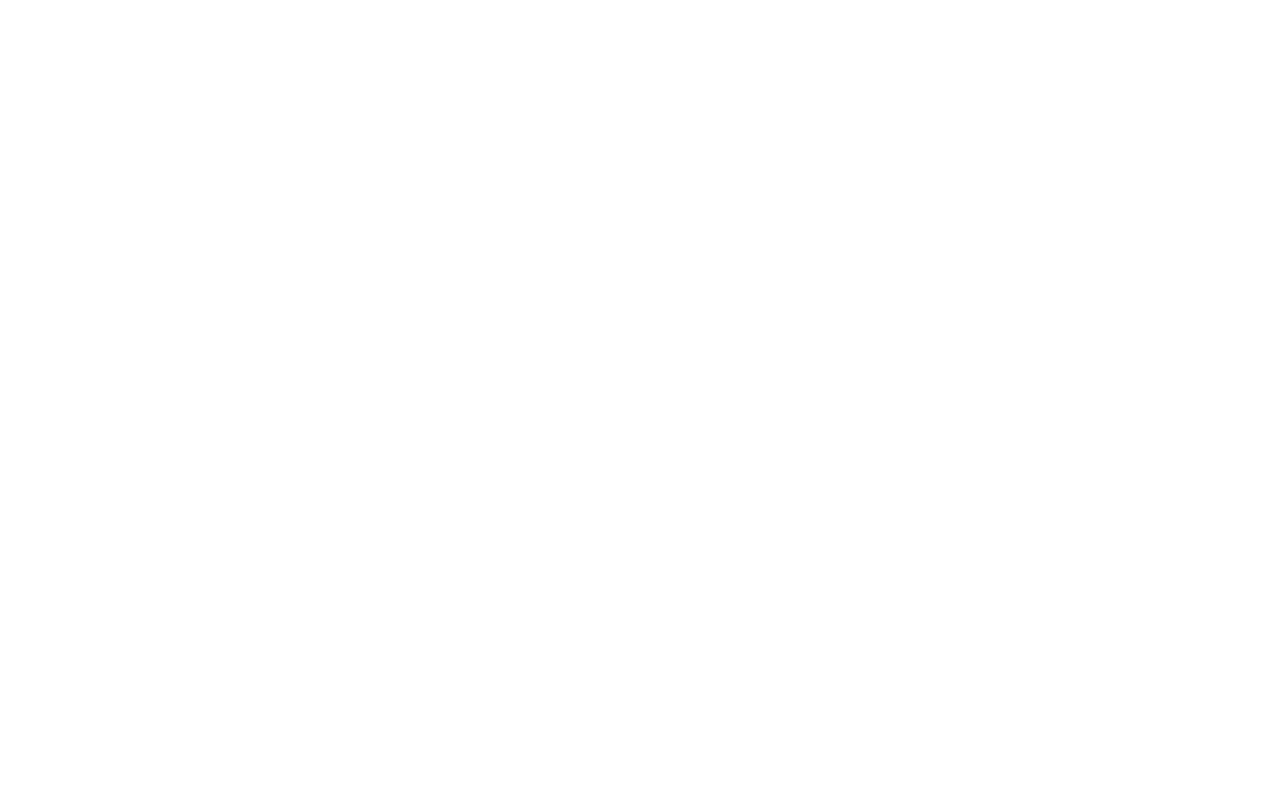
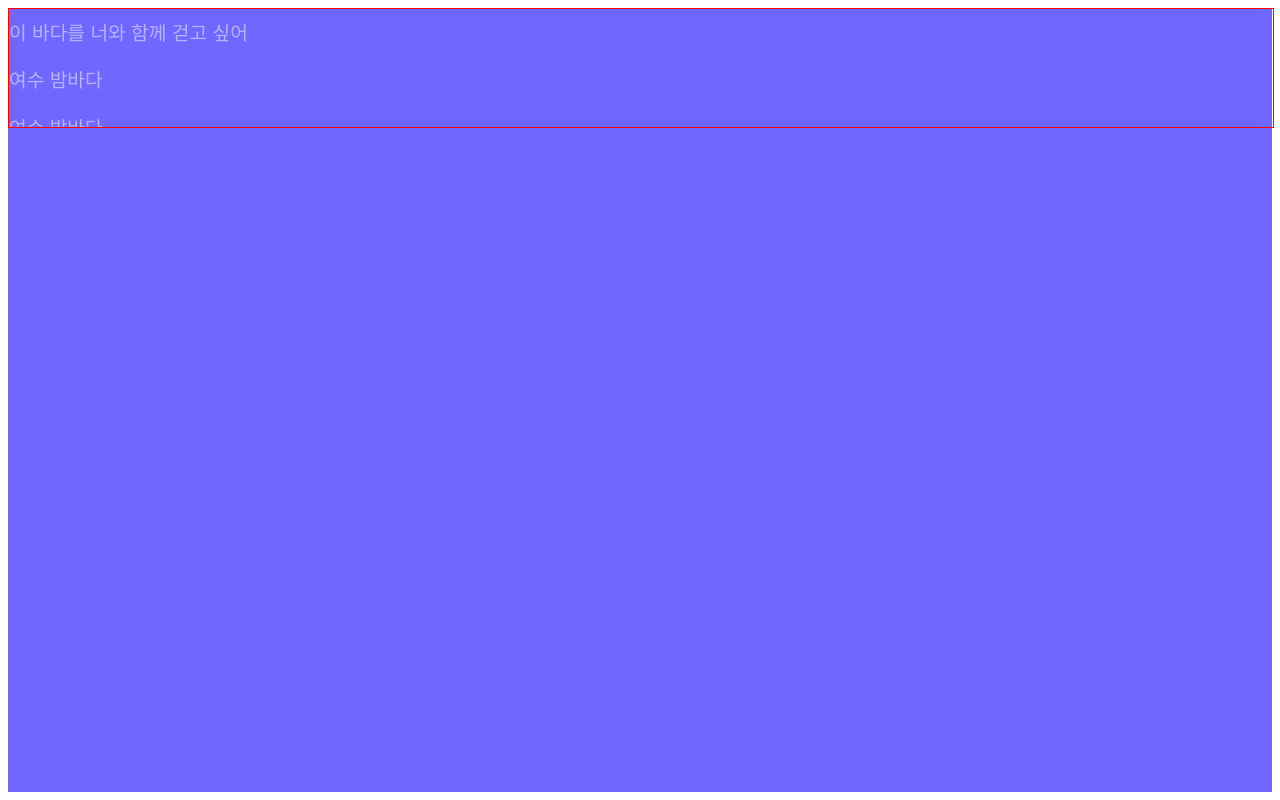
Before and after one commit to Minminjamin/yeosu_night_sea, a Svelte app: page / in a window 1280 px wide. Built offline with nearby package versions, Linux system fonts and the light colour scheme.

Commit message:
feat : 가사 스크롤

```diff
--- a/src/App.svelte
+++ b/src/App.svelte
@@ -1,30 +1,17 @@
 <script>
-	// export let name;
+	import Lyrics from "./view/Lyrics.svelte";
 </script>
 
 <main>
-	<!-- <h1>Hello {name}!</h1>
-	<p>Visit the <a href="https://svelte.dev/tutorial">Svelte tutorial</a> to learn how to build Svelte apps.</p> -->
+	<Lyrics/>
+
 </main>
 
-<style>
-	/* main {
-		text-align: center;
-		padding: 1em;
-		max-width: 240px;
-		margin: 0 auto;
+<style lang="scss">
+	main {
+		width: 100%;
+		height: 100%;
+		background: #6f67ff;
+		color: #fff;
 	}
-
-	h1 {
-		color: #ff3e00;
-		text-transform: uppercase;
-		font-size: 4em;
-		font-weight: 100;
-	}
-
-	@media (min-width: 640px) {
-		main {
-			max-width: none;
-		}
-	} */
 </style>
--- /dev/null
+++ b/src/view/Lyrics.svelte
@@ -0,0 +1,76 @@
+<script>
+    const lyrics = [
+      "여수 밤바다", "이 조명에 담긴", "아름다운 얘기가 있어", "네게 들려주고파",
+      "전활 걸어 뭐 하고 있냐고", "나는 지금 여수 밤바다", "여수 밤바다",
+      "아 아 아 아 아 아 아", "너와 함께 걷고 싶다", "이 바다를 너와 함께 걷고 싶어",
+      "이 거리를 너와 함께 걷고 싶다", "이 바다를 너와 함께 걷고 싶어",
+      "여수 밤바다", "여수 밤바다", "이 바람에 걸린 알 수 없는", "향기가 있어",
+      "네게 전해주고파 전활 걸어", "뭐 하고 있냐고", "나는 지금 여수 밤바다",
+      "여수 밤바다", "아 아 아 아 아 아 아 아", "너와 함께 걷고 싶다",
+      "이 바다를 너와 함께 걷고 싶어", "이 거리를 너와 함께 걷고 싶다",
+      "이 바다를 너와 함께", "너와 함께 오", "바다 이 조명에 담긴",
+      "아름다운 얘기가 있어", "네게 들려주고파", "전활 걸어 뭐 하고 있냐고",
+      "나는 지금 여수 밤바다", "여수 밤바다", "아 바다 아아아 하아 아아",
+      "허오오오", "허오오오 허오오오", "뭐 하고 있냐고", "나는 지금 여수 밤바다"
+  ];
+
+  let currentIndex = 0;
+
+   setInterval(() => {
+      currentIndex = (currentIndex + 1) % lyrics.length;
+  }, 2000);
+</script>
+
+<article class="scroll">
+    <section>
+        {#each lyrics as lyric, index}
+            <p class:current={index === currentIndex} class:previous={index < currentIndex}>
+                {lyric}
+            </p>
+        {/each}
+    </section>
+
+</article>
+
+<style lang="scss">
+   .scroll {
+      width: 100%;
+      height: 15%;
+      border: solid 1px red;
+      overflow: hidden;
+      scroll-behavior: smooth;
+      position: relative;
+  }
+
+  section {
+      width: 100%;
+      height: 100%;
+      position: absolute;
+      top: 0;
+      left: 0;
+  }
+
+  p {
+      font-size: 1.2rem;
+      opacity: 0.5;
+      transition: opacity 0.5s, font-weight 0.5s;
+  }
+
+  p.current {
+      opacity: 1;
+      font-weight: bold;
+  }
+
+  p.previous {
+      opacity: 0.2;
+  }
+
+  @keyframes scrollText {
+      from { transform: translateY(0%); }
+      to { transform: translateY(-1800%); }
+  }
+
+  section {
+      animation: scrollText 20s infinite linear;
+  }
+</style>
```
